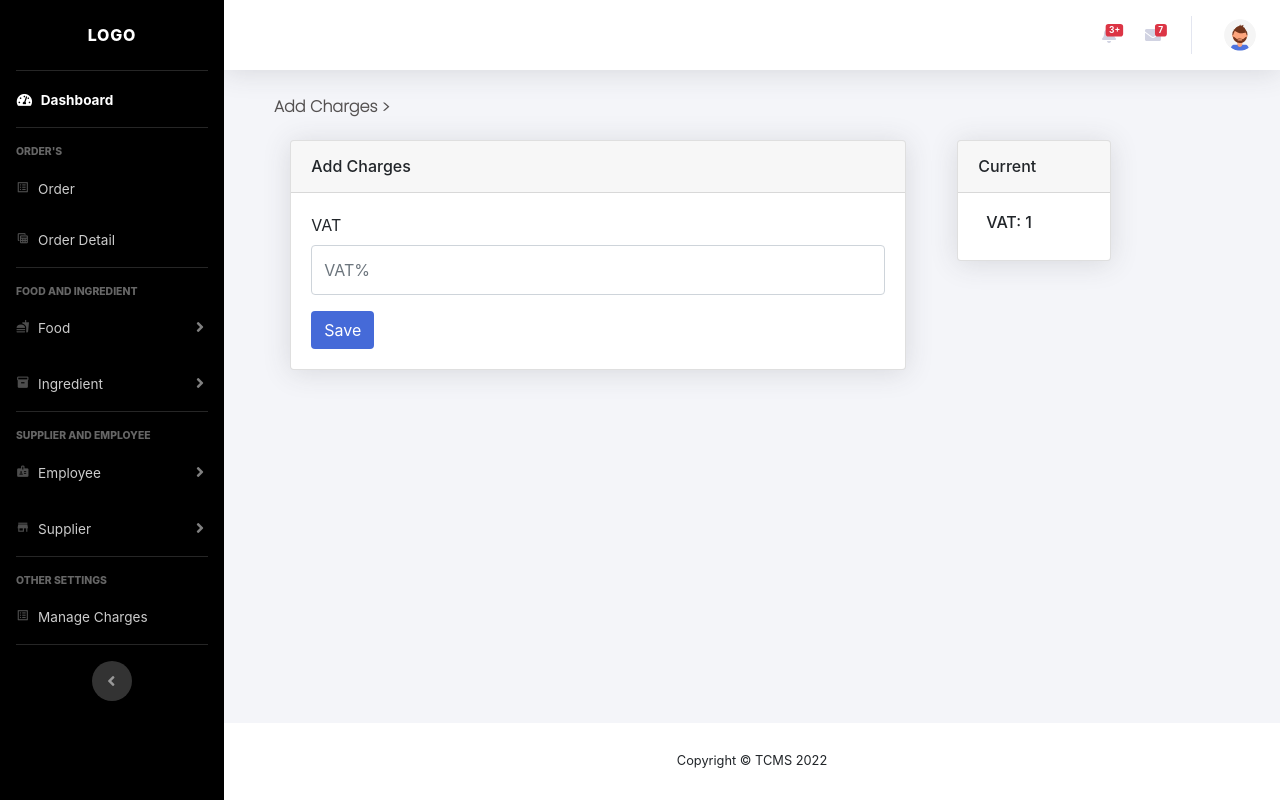
After one commit to satishkojushrestha/TandooryCafeS, a Django app: page /charges/ in a window 1280 px wide. The commit adds this page. Run offline with Django 4.2, Linux system fonts and the light colour scheme; tables that the repository leaves empty hold one stand-in row (values such as "Sample post"); some libraries are stand-ins or nearby versions.

Commit message:
Added Charges section to update vat

```diff
--- a/core/forms.py
+++ b/core/forms.py
@@ -1,7 +1,7 @@
 from dataclasses import field
 from pyexpat import model
 from django import forms
-from core.models import User, Ingredient, Food, Category
+from core.models import Charges, User, Ingredient, Food, Category
 
 
 class LoginForm(forms.Form):
@@ -84,3 +84,9 @@ class CategoryForm(forms.ModelForm):
     class Meta:
         model = Category
         fields = ['name']
+
+
+class ChargesForm(forms.ModelForm):
+    class Meta:
+        model = Charges
+        fields = ['vat']
--- a/core/models.py
+++ b/core/models.py
@@ -88,17 +88,17 @@ class Food(models.Model):
     def __str__(self) -> str:
         return str(self.name)
 
+
 class Charges(models.Model):
     vat = models.IntegerField()
-    service_charge = models.IntegerField()
-    discount = models.IntegerField()
 
 
 class Order(models.Model):
     order_description = models.CharField(max_length=150)
     time_stamp = models.DateTimeField(auto_created=True, auto_now_add=True)
     total = models.IntegerField(default=0)
-    ordered = models.BooleanField()
+    ordered = models.BooleanField(default=False)
+    status = models.BooleanField(default=False)
 
     def __str__(self):
         return str(self.id)
--- a/core/templates/base.html
+++ b/core/templates/base.html
@@ -220,6 +220,25 @@
                     </div>
                 </div> -->
             </li>
+
+            <!-- Divider -->
+            <hr class="sidebar-divider">
+
+            <!-- Heading -->
+            <div class="sidebar-heading">
+                Other Settings
+            </div>
+
+            <!-- Nav Item - Pages Collapse Menu -->
+            <li class="nav-item">
+                <a class="nav-link" href="{% url 'charges' %}"
+                    aria-expanded="true" aria-controls="collapse">
+                    <i class="material-icons">list_alt</i>
+                    <span>Manage Charges</span>
+                </a>
+
+            </li>
+
 
             <!-- Divider -->
             <hr class="sidebar-divider d-none d-md-block">
--- /dev/null
+++ b/core/templates/pages/charges.html
@@ -0,0 +1,117 @@
+{% extends 'base.html' %}
+{% load static %}
+{% load widget_tweaks %}
+
+{% block title %}Add Charges{% endblock %}
+
+{% block cssandscripts %}
+    <link rel="stylesheet" href="https://maxcdn.bootstrapcdn.com/bootstrap/4.0.0/css/bootstrap.min.css" integrity="sha384-Gn5384xqQ1aoWXA+058RXPxPg6fy4IWvTNh0E263XmFcJlSAwiGgFAW/dAiS6JXm" crossorigin="anonymous">
+    <style>
+
+        .card-body a{
+            text-decoration: none;
+        }
+
+        #content{
+            background-color: #f4f5f9;
+        }
+
+        .form-control{
+            height: 50px;
+        }
+
+        .form-wrapper{
+            float: left;
+            width: 60%;
+            margin-left: 5%;
+            margin-top: 2%;
+
+        }
+
+        .form-wrapper-2{
+            float: left;
+            width: 15%;
+            margin-left: 5%;
+            margin-top: 2%;
+
+        }
+
+
+        .btn-black{
+            background-color: #456AD8;
+            color: white;
+        }
+
+        .btn-black:hover{
+            color:#e1e1e1;
+        }
+
+        .link{
+            margin-left: 10px;
+        }
+
+        @media only screen and (max-width: 768px){
+            .form-control{
+                height: 35px;
+            }
+
+        }
+
+    </style>
+{% endblock %}
+
+
+{% block current_page %}Add Charges{% endblock %}
+
+{% block page_content %}
+
+    <div class="container-fluid">
+        <div class="form-wrapper">
+
+            <!-- Basic Card Example -->
+            <div class="card shadow mb-4">
+                <div class="card-header py-3">
+                    <h6 class="m-0">Add Charges</h6>
+                </div>
+                <div class="card-body">
+                    <form method="POST">
+                        {% csrf_token %}
+
+                        <div class="form-group">
+                            <label for="firstname">VAT</label>
+                            {% render_field form.vat class="form-control" placeholder="VAT%" %}
+                            {{ form.vat.errors }}
+                        </div>
+
+                        <button type="submit" class="btn btn-black">Save</button>
+
+                    </form>
+                </div>
+            </div>
+
+        </div>
+
+        <div class="form-wrapper-2">
+
+            <!-- Basic Card Example -->
+            <div class="card shadow mb-4">
+                <div class="card-header py-3">
+                    <h6 class="m-0">Current</h6>
+                </div>
+                <div class="card-body">
+                    {% if charge.vat %}
+                    <h6 style="margin-left: 8px;"><span>VAT: </span>{{ charge.vat }}</h6>
+                    {% else %}
+                    <h6 style="margin-left: 8px;"><span>VAT: </span>0</h6>
+                    {% endif %}
+                </div>
+            </div>
+
+        </div>
+    </div>
+
+
+
+
+
+{% endblock %}
--- a/core/urls.py
+++ b/core/urls.py
@@ -27,10 +27,10 @@ urlpatterns = [
     path('food/',food_view, name="food"),
     path('ajax/crud/delete/food/', DeleteCrudFood.as_view(), name='crud_ajax_delete_food'),
     path('food/edit/<int:id>', edit_food_view, name="edit_food"),
+    path('charges/', charges_view, name="charges"),
     path('order/', order_view, name='order'),
     path('ajax/crud/create/order/', AddOrder.as_view(), name='c_ajax_create_order'),
     path('order/view/<int:id>', order_detail_view, name="order_view"),
     path('order/all/', order_table_view, name="order_table"),
     path('order/add/', save_order_detail, name="add_order"),
-
 ]
--- a/core/views.py
+++ b/core/views.py
@@ -1,6 +1,7 @@
+from telnetlib import STATUS
 from django.shortcuts import render, redirect, get_object_or_404
 from django.urls import reverse
-from core.forms import EmployeeForm, IngredientForm, LoginForm, SupplierForm, FoodForm, CategoryForm
+from core.forms import ChargesForm, EmployeeForm, IngredientForm, LoginForm, SupplierForm, FoodForm, CategoryForm
 from django.contrib.auth import login, logout, authenticate
 from core.models import Charges, Food, FoodIngBridge, Ingredient, Order, OrderFood, Supplier, User, Employee, Category
 from django.contrib.auth.decorators import login_required
@@ -401,6 +402,31 @@ def delete_category(request, id):
     category = Category.objects.get(id=id).delete()
     return redirect('add_category')
 
+def charges_view(request):
+    if request.method == "POST":
+        form = ChargesForm(request.POST)
+        if form.is_valid():
+            vat = form.cleaned_data.get('vat')
+            try:
+                charges = Charges.objects.get(id=1)
+                charges.vat=vat
+                charges.save()
+            except:
+                charges = Charges(vat=vat)
+                charges.save()
+            return redirect('charges')
+        else:
+            return render(request, 'pages/charges.html',{
+                'form': form,
+                'charge': Charges.objects.get(id=1)
+            })
+
+
+    return render(request, 'pages/charges.html',{
+        'form': ChargesForm,
+        'charge': Charges.objects.get(id=1)
+    })
+
 #orders
 @login_required(login_url="/")
 def order_view(request):
@@ -410,14 +436,17 @@ def order_view(request):
 
 def calculate_charges(total_amount):
     print(f"Order_total: {total_amount}")
-    charges = Charges.objects.get(id=1)
+    try:
+        charges = Charges.objects.get(id=1)
+    except:
+        charges = Charges(
+            vat=15
+        )
+        charges.save()
     vat = charges.vat
-    serv_charge = charges.service_charge
     vat_amt =(total_amount*vat)/100
     print(f"VAT: {vat_amt}")
-    serv_amt =(total_amount*serv_charge)/100
-    print(f"SERV CAHRGE: {serv_amt}")
-    net_price = total_amount + vat_amt + serv_amt
+    net_price = total_amount + vat_amt
     return net_price
 
 
@@ -450,7 +479,7 @@ class AddOrder(View):
                 order.save()
         else:
             print("Order Doesn't exist")
-            order = Order(order_description="Order in process.", total=0, ordered=False)
+            order = Order(order_description="Order in process.", total=0, ordered=False, status=False)
             order.total += food.price
             order.save()
             order_food = OrderFood(order=order, food=food, quantity=1, price=food.price)
@@ -467,7 +496,6 @@ class AddOrder(View):
             'order_id': order.id,
             'order_total': order.total,
             'vat': charges.vat,
-            'serv_charge': charges.service_charge,
             'total_price': total_price
         }
 
```
Also changed, not shown: core/templates/pages/order.html (+68 -11 lines), core/templates/pages/order_detail.html (+20 -1 lines), media/foods/braed.jpg (deleted), media/foods/braed_1lleQDA.jpg (deleted), media/foods/braed_8NoBSPm.jpg (deleted), media/foods/download.jpg (deleted), media/qr_codes/qr_code-Aalu.png (deleted), media/qr_codes/qr_code-Aalu_EaH4Zeb.png (deleted), media/qr_codes/qr_code-Aalu_aelObdo.png (deleted), media/qr_codes/qr_code-Aalu_hqRcS1E.png (deleted), media/qr_codes/qr_code-Masu.png (deleted), media/qr_codes/qr_code-Masu_2THZ71f.png (deleted), media/qr_codes/qr_code-Mula.png (deleted), media/qr_codes/qr_code-Test.png (deleted).
